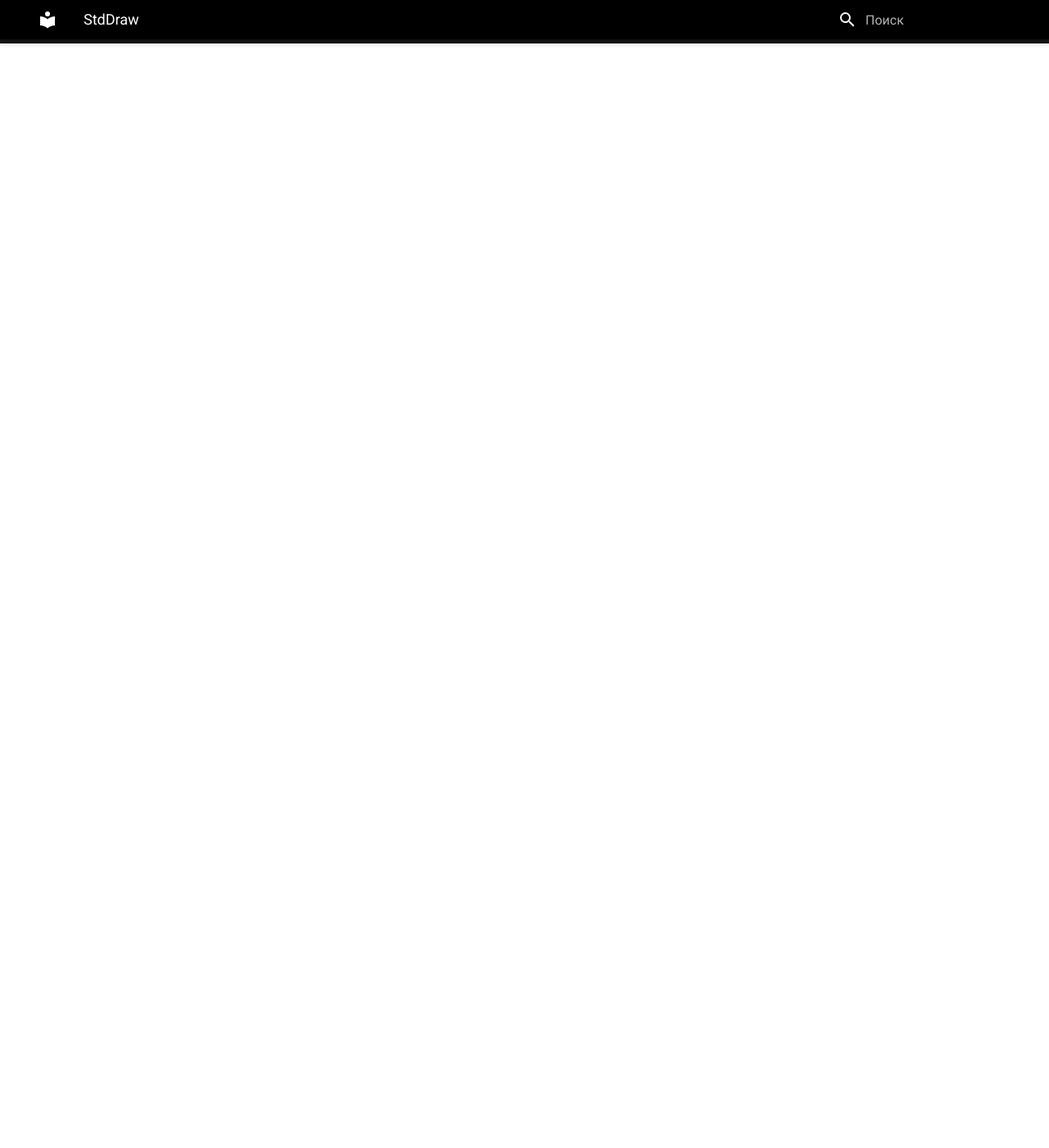
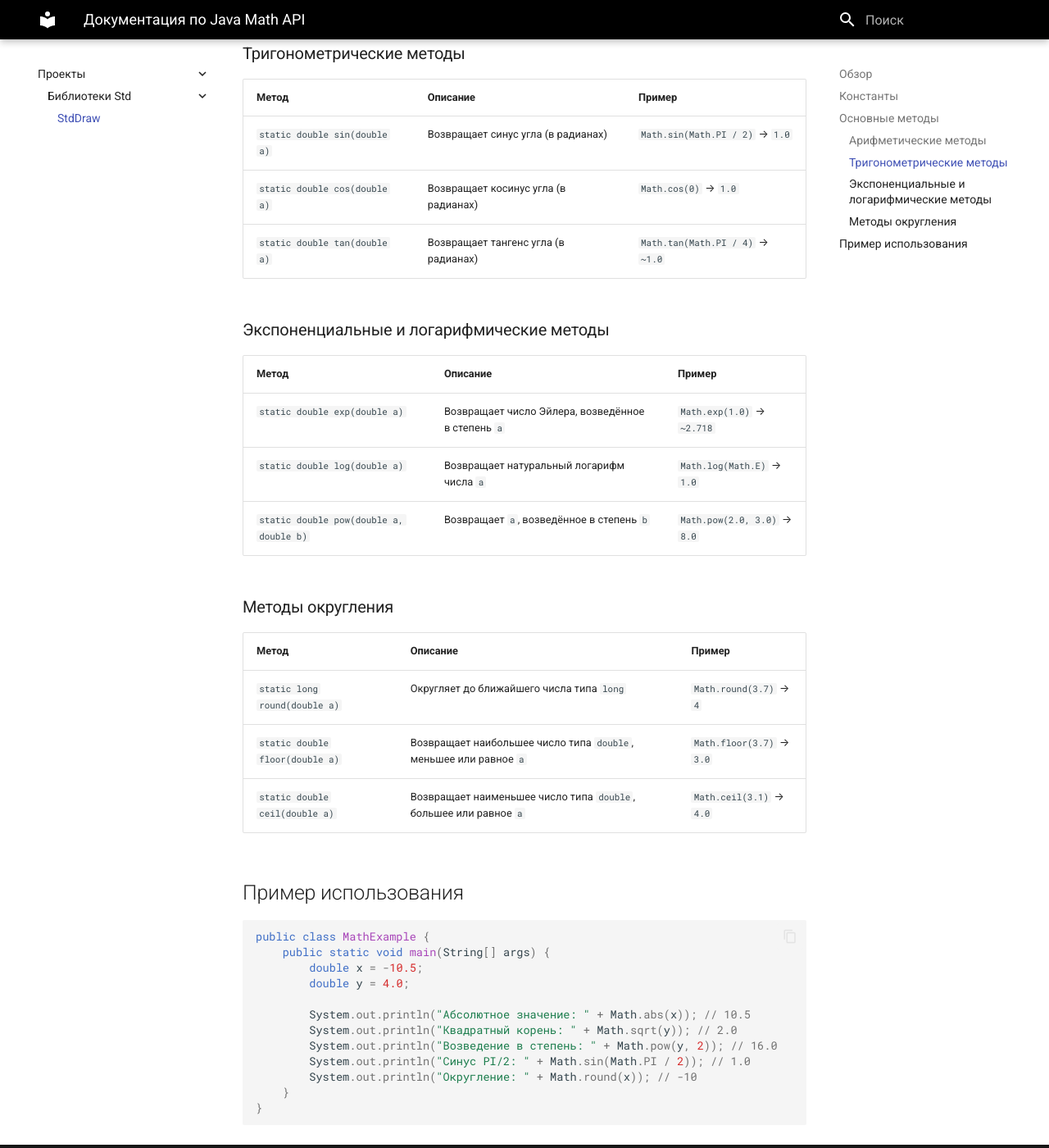
Before and after one commit to ufarobot/git-cs-book, an MkDocs documentation site: the page built from docs/Глава1/Библиотеки Std.md, in a window 1280 px wide and 1400 px high, scrolled down 1347 px. Shown: the whole window at 82% size. Built offline with MkDocs 1.6.1 and Material for MkDocs 9.7.7, drawn with Linux system fonts in a browser that asks for light colours; some of the changed text lies outside the part shown.

Commit message:
update (2 files) 2025-11-20 09:59: docs/Глава1/Библиотеки Std.md mkdocs.yml

````diff
--- a/docs/Глава1/Библиотеки Std.md
+++ b/docs/Глава1/Библиотеки Std.md
@@ -1,3 +1,78 @@
-# Глава 1 • Раздел 1
+---
+title: Документация по Java Math API
+description: Обзор API Java Math (java.lang.Math) для математических операций
+---
 
-Краткий конспект …
+# Документация по Java Math API
+
+Класс `java.lang.Math` предоставляет методы для выполнения базовых математических операций, таких как тригонометрические функции, логарифмы, возведение в степень и другие. Этот класс является частью стандартной библиотеки Java и не требует создания экземпляров, так как все методы являются `static`.
+
+## Обзор
+
+- **Пакет**: `java.lang`
+- **Класс**: `Math`
+- **Основные возможности**:
+    - Константы: `E`, `PI`
+    - Методы для арифметических, тригонометрических, экспоненциальных и логарифмических операций
+    - Утилитарные методы, такие как `abs`, `min`, `max` и `round`
+
+## Константы
+
+| Константа | Описание | Значение |
+|-----------|----------|----------|
+| `E`       | Основание натурального логарифма | ~2.718281828459045 |
+| `PI`      | Отношение длины окружности к её диаметру | ~3.141592653589793 |
+
+## Основные методы
+
+Ниже приведены наиболее часто используемые методы класса `Math`.
+
+### Арифметические методы
+
+| Метод | Описание | Пример |
+|-------|----------|--------|
+| `static double abs(double a)` | Возвращает абсолютное значение числа типа `double` | `Math.abs(-5.0)` → `5.0` |
+| `static double max(double a, double b)` | Возвращает большее из двух чисел типа `double` | `Math.max(3.5, 7.2)` → `7.2` |
+| `static double min(double a, double b)` | Возвращает меньшее из двух чисел типа `double` | `Math.min(3.5, 7.2)` → `3.5` |
+| `static double sqrt(double a)` | Возвращает квадратный корень числа типа `double` | `Math.sqrt(16.0)` → `4.0` |
+
+### Тригонометрические методы
+
+| Метод | Описание | Пример |
+|-------|----------|--------|
+| `static double sin(double a)` | Возвращает синус угла (в радианах) | `Math.sin(Math.PI / 2)` → `1.0` |
+| `static double cos(double a)` | Возвращает косинус угла (в радианах) | `Math.cos(0)` → `1.0` |
+| `static double tan(double a)` | Возвращает тангенс угла (в радианах) | `Math.tan(Math.PI / 4)` → `~1.0` |
+
+### Экспоненциальные и логарифмические методы
+
+| Метод | Описание | Пример |
+|-------|----------|--------|
+| `static double exp(double a)` | Возвращает число Эйлера, возведённое в степень `a` | `Math.exp(1.0)` → `~2.718` |
+| `static double log(double a)` | Возвращает натуральный логарифм числа `a` | `Math.log(Math.E)` → `1.0` |
+| `static double pow(double a, double b)` | Возвращает `a`, возведённое в степень `b` | `Math.pow(2.0, 3.0)` → `8.0` |
+
+### Методы округления
+
+| Метод | Описание | Пример |
+|-------|----------|--------|
+| `static long round(double a)` | Округляет до ближайшего числа типа `long` | `Math.round(3.7)` → `4` |
+| `static double floor(double a)` | Возвращает наибольшее число типа `double`, меньшее или равное `a` | `Math.floor(3.7)` → `3.0` |
+| `static double ceil(double a)` | Возвращает наименьшее число типа `double`, большее или равное `a` | `Math.ceil(3.1)` → `4.0` |
+
+## Пример использования
+
+```java
+public class MathExample {
+    public static void main(String[] args) {
+        double x = -10.5;
+        double y = 4.0;
+
+        System.out.println("Абсолютное значение: " + Math.abs(x)); // 10.5
+        System.out.println("Квадратный корень: " + Math.sqrt(y)); // 2.0
+        System.out.println("Возведение в степень: " + Math.pow(y, 2)); // 16.0
+        System.out.println("Синус PI/2: " + Math.sin(Math.PI / 2)); // 1.0
+        System.out.println("Округление: " + Math.round(x)); // -10
+    }
+}
+```
--- a/mkdocs.yml
+++ b/mkdocs.yml
@@ -2,9 +2,17 @@ site_name: "CS: Программирование на Java"
 theme:
   name: material
   language: ru
-  palette:
-    scheme: default
-    primary: indigo
+  features:
+    - content.code.copy
+
+markdown_extensions:
+  - pymdownx.highlight:
+      anchor_linenums: true
+      line_spans: __span
+      pygments_lang_class: true
+  - pymdownx.inlinehilite
+  - pymdownx.snippets
+  - pymdownx.superfences
 
 extra_css:
   - stylesheets/extra.css      # ← подключаем файл со стилями
````
